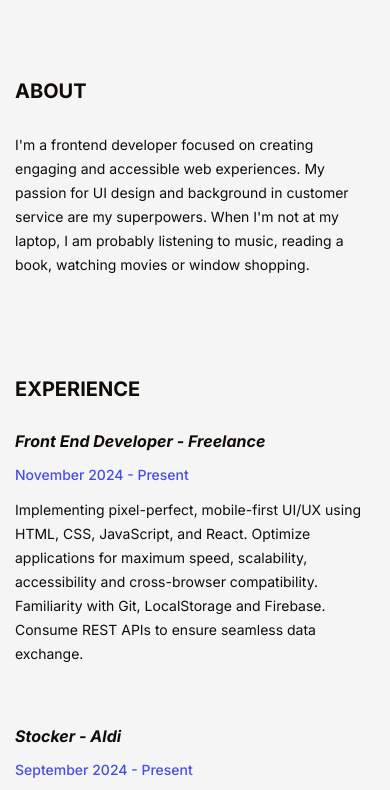
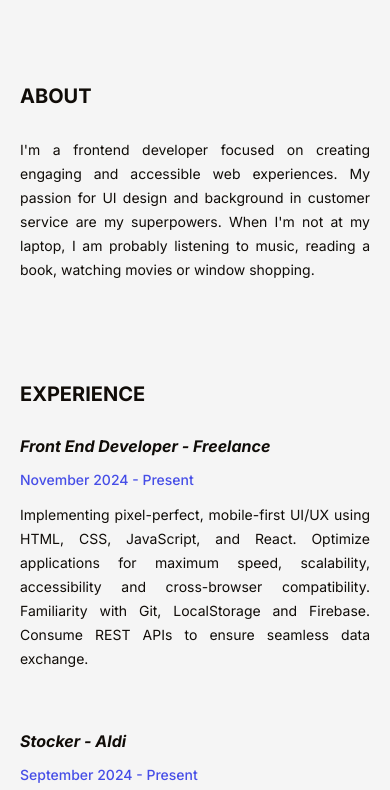
Before and after one commit to alexismgjackson-github/portfolio, a plain HTML site: page Portfolio/index.html in a window 390 px wide. Shown: the part 66-856 px from the top of the page. Drawn offline with nearby package versions, Linux system fonts and the light colour scheme.

Commit message:
Add files via upload

```diff
--- a/Portfolio/style.css
+++ b/Portfolio/style.css
@@ -66,6 +66,7 @@ a:hover {
 
 p {
   line-height: 2.4rem;
+  text-align: justify;
 }
 
 li {
@@ -198,7 +199,7 @@ footer {
 /* Extra small devices (phones, 600px and down) */
 @media only screen and (max-width: 600px) {
   body {
-    padding: 1.5rem;
+    padding: 2rem;
   }
 }
 
```
